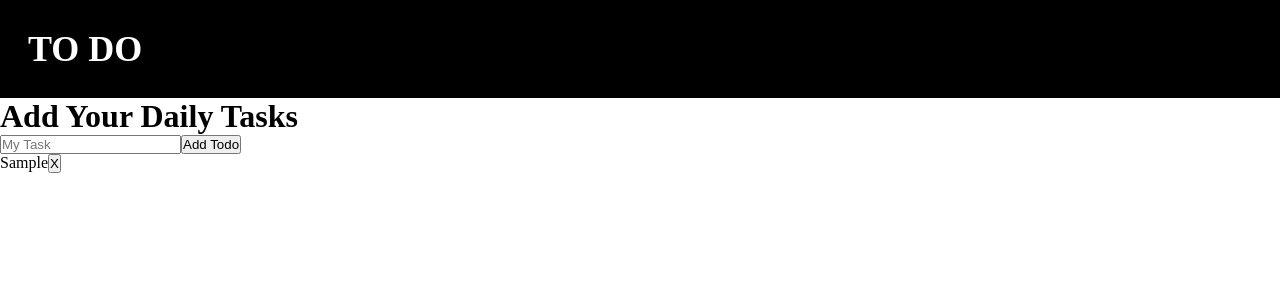
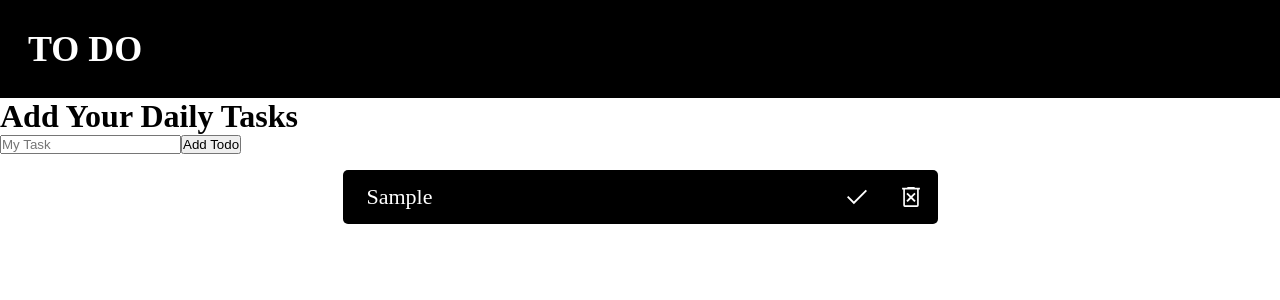
Before and after one commit to Tornikesamkharadze/Unilab-todo, a React (Vite) app: page /todocart in a window 1280 px wide. Both pictures are taken after typing "Sample" into the empty fields and a click on the button "Add Todo". Shown: the top 300 px of the page. Built offline with nearby package versions, Linux system fonts and the light colour scheme.

Commit message:
added handlecompleted function

```diff
--- a/src/Components/TodoText.jsx
+++ b/src/Components/TodoText.jsx
@@ -1,22 +1,79 @@
 import React from "react";
 import { useTodoContext } from "../Context/todoContext";
+import Deletebtn from "../assets/Delete_btn.svg";
+import CompleteBtn from "../assets/completed-btn.svg";
+import styled from "styled-components";
 
 const TodoText = () => {
-  const { state, removeTodo } = useTodoContext();
+  const { state, removeTodo, togleTodo } = useTodoContext();
+  const handleTodoComplete = (id) => togleTodo(id);
+
   return (
     <>
       {state.map((todo) => {
         return (
-          <ul key={todo.id}>
-            <li>
-              {todo.text}
-              <button onClick={() => removeTodo(todo.id)}>X</button>
-            </li>
-          </ul>
+          <UlTodo key={todo.id} completeTodo={todo.complete}>
+            <LiTodoText>{todo.text}</LiTodoText>
+            <SvgContainer>
+              <img
+                src={CompleteBtn}
+                onClick={() => handleTodoComplete(todo.id)}
+              />
+              <img onClick={() => removeTodo(todo.id)} src={Deletebtn} />
+            </SvgContainer>
+          </UlTodo>
         );
       })}
     </>
   );
 };
 
+const UlTodo = styled.ul`
+  display: flex;
+  justify-content: space-between;
+  align-items: center;
+  margin: 0 auto !important;
+  margin-top: 16px !important;
+  color: white;
+  background: #000000;
+  border-radius: 5px;
+  max-width: 595px;
+  height: 54px;
+  width: 100%;
+  opacity: ${(props) => (props.completeTodo ? "0.1" : "1")};
+`;
+
+const LiTodoText = styled.li`
+  padding-left: 24px;
+  font-size: 22px;
+`;
+
+const SvgContainer = styled.div`
+  /*  padding: 12px; */
+  display: flex;
+  cursor: pointer;
+  align-items: center;
+  & > img:first-child {
+    width: 20px;
+    height: 20px;
+    padding: 17px;
+  }
+  & > img:last-child {
+    width: 20px;
+    height: 20px;
+    padding: 17px;
+  }
+  & > img:first-child:hover {
+    background-color: #5efc8d;
+    transition: background-color 0.5s ease-out;
+    border-radius: 4px;
+  }
+
+  & > img:last-child:hover {
+    background-color: #fc5e5e;
+    transition: background-color 0.5s ease-out;
+    border-radius: 4px;
+  }
+`;
+
 export default TodoText;
```
